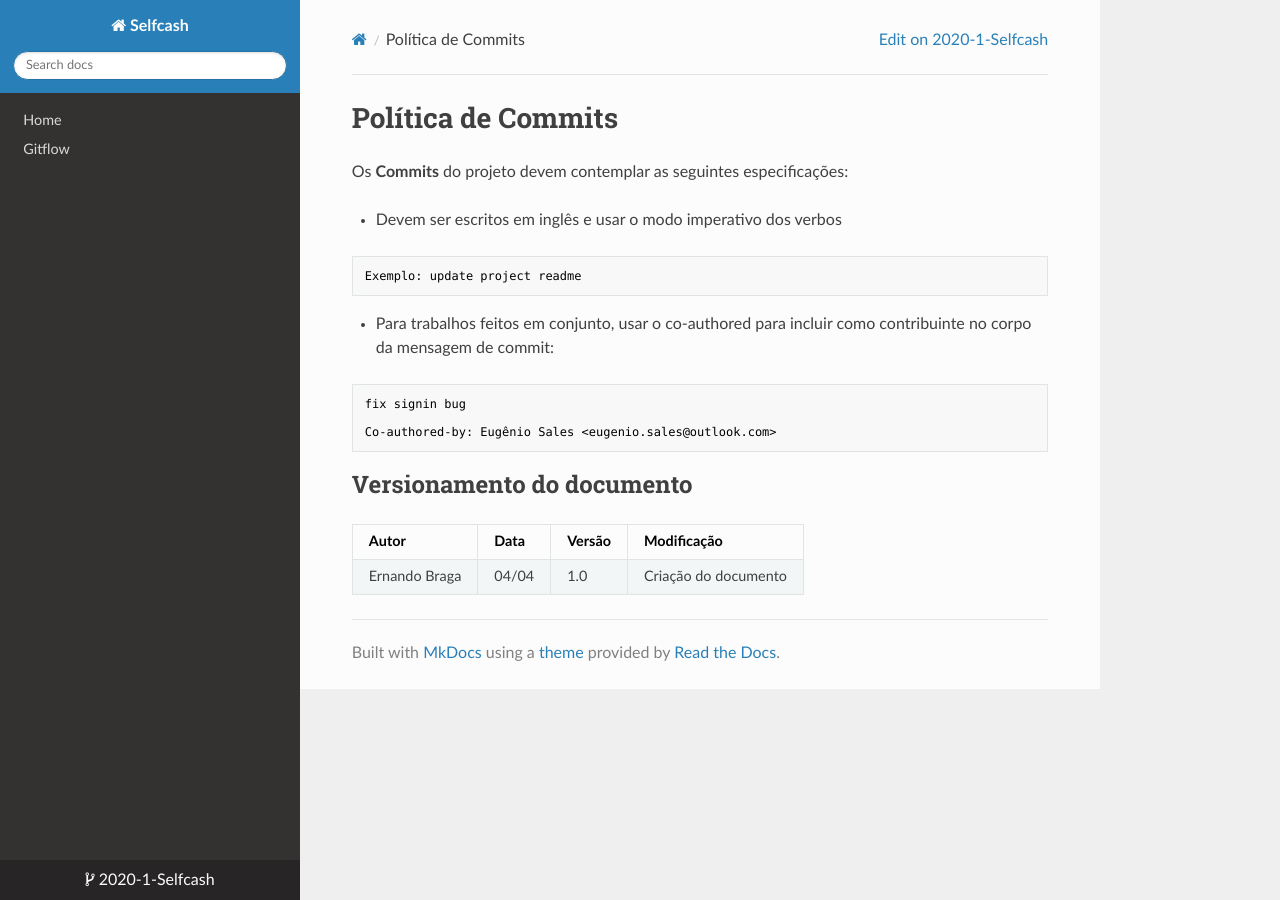
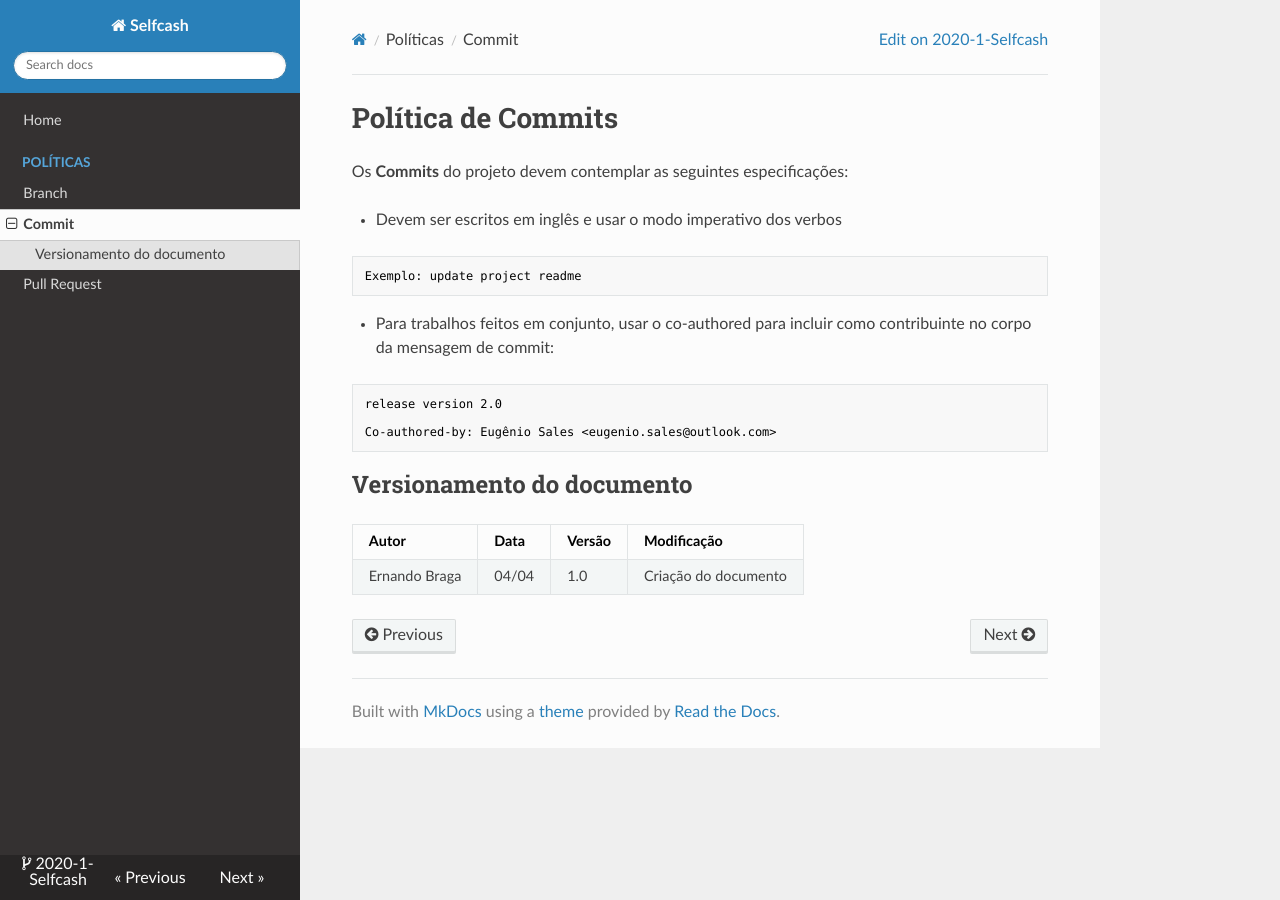
Before and after one commit to 2020-1-Selfcash/Docs, an MkDocs documentation site: the page built from docs/policies/commits.md, in a window 1280 px wide. Built offline with MkDocs 1.6.1, drawn with Linux system fonts in a browser that asks for light colours; nearby versions of some CDN libraries.

Commit message:
add pull request policy

`````diff
--- a/docs/policies/commits.md
+++ b/docs/policies/commits.md
@@ -10,7 +10,7 @@
 
 * Para trabalhos feitos em conjunto, usar o co-authored para incluir como contribuinte no corpo da mensagem de commit:
 ````git
-fix signin bug
+release version 2.0
 
 Co-authored-by: Eugênio Sales <eugenio.sales@outlook.com>
 ````
--- a/mkdocs.yml
+++ b/mkdocs.yml
@@ -4,6 +4,9 @@
 
 nav:
     - Home: index.md
-    - Gitflow: policies/gitflow.md
+    - Políticas:
+        - Branch: policies/branches.md
+        - Commit: policies/commits.md
+        - Pull Request: policies/pull-request.md
 
 theme: readthedocs
`````
Also changed, not shown: docs/policies/pull-request.md (added, +20 -0 lines).
